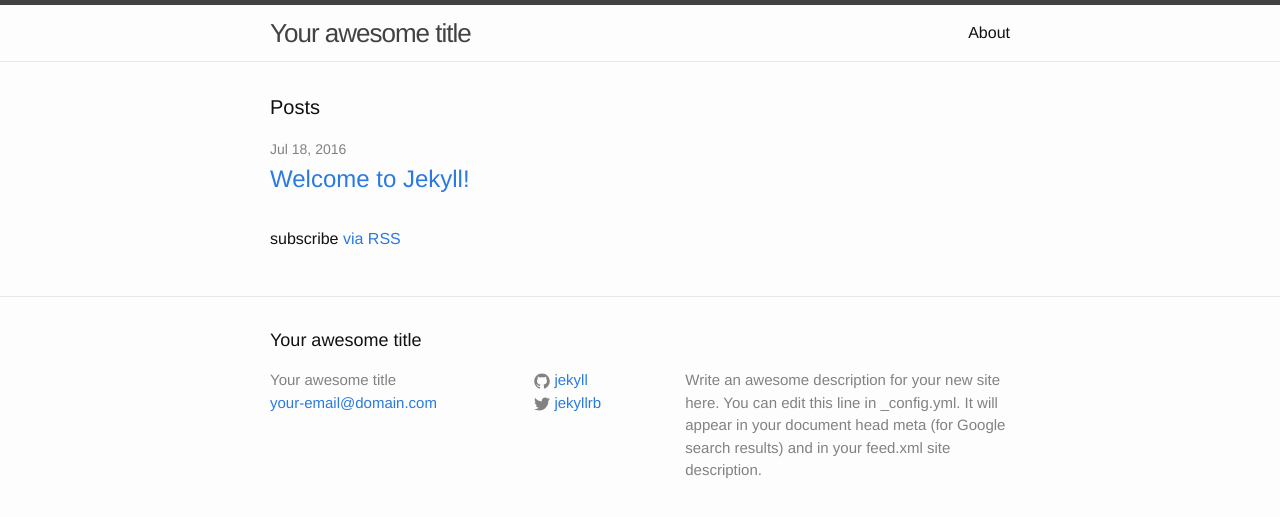
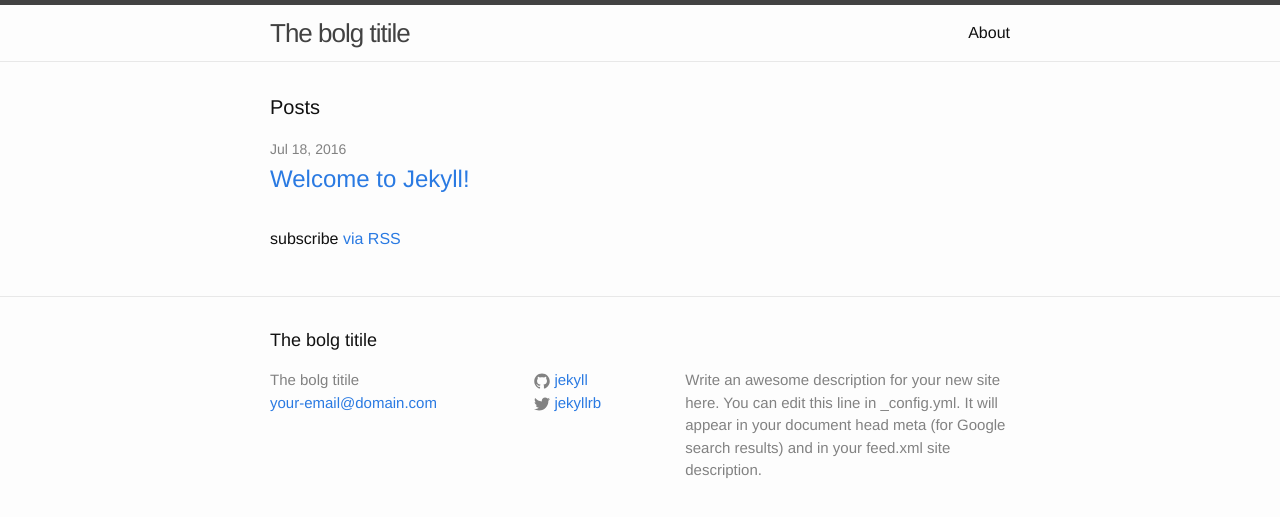
Before and after one commit to unmanbearpig/test-github-pages, a Jekyll site: the page built from index.html, in a window 1280 px wide. Shown: the top 517 px of the page. Built offline with Jekyll 4.4.1, drawn with Linux system fonts in a browser that asks for light colours.

Commit message:
Change settings

```diff
--- a/_config.yml
+++ b/_config.yml
@@ -6,14 +6,14 @@
 # 'jekyll serve'. If you change this file, please restart the server process.
 
 # Site settings
-title: Your awesome title
+title: The bolg titile
 email: your-email@domain.com
 description: > # this means to ignore newlines until "baseurl:"
   Write an awesome description for your new site here. You can edit this
   line in _config.yml. It will appear in your document head meta (for
   Google search results) and in your feed.xml site description.
 baseurl: "" # the subpath of your site, e.g. /blog
-url: "http://yourdomain.com" # the base hostname & protocol for your site
+url: "https://unmanbearpig.github.io/test-github-pages" # the base hostname & protocol for your site
 twitter_username: jekyllrb
 github_username:  jekyll
 
```
